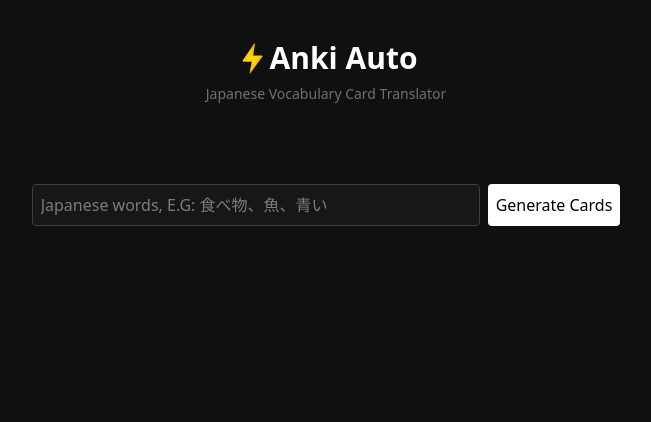
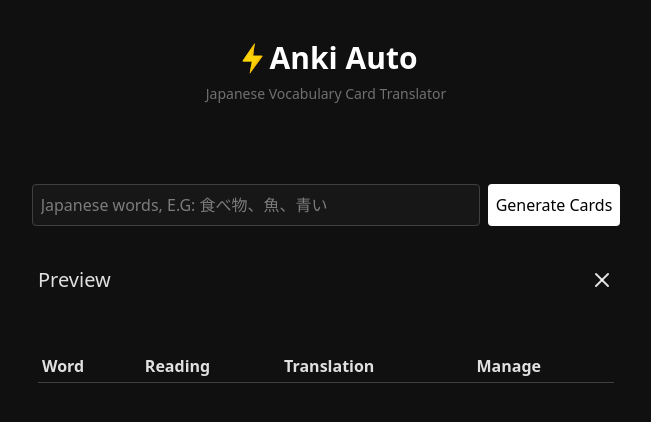
Before and after one commit to AngusBlomley/anki-auto-v2, a React (Vite) app: page / in a window 1280 px wide. Shown: the top 422 px of the page, without its empty margins (314-965 px from the left). Built offline with nearby package versions, Linux system fonts and the light colour scheme.

Commit message:
refactor and update formatting, build table on front end

```diff
--- a/src/App.tsx
+++ b/src/App.tsx
@@ -4,12 +4,13 @@
 import Card from "./components/Card";
 
 import type { TablesInsert } from "./types/supabase";
+import { X } from "lucide-react";
 
 type Word = Omit<TablesInsert<"card">, "type">;
 
 export default function App() {
   const [cards, setCards] = useState<TablesInsert<"card">[]>([]);
-  // const [word, setWord] = useState<Word>();
+  const [words, setWords] = useState<Word[]>([]);
   const [input, setInput] = useState<string>("");
   const [loading, setLoading] = useState<boolean>(false);
   const [flipped, setFlipped] = useState<boolean[]>([]);
@@ -32,10 +33,10 @@
         { ...wordData, type: "sentence" },
         { ...wordData, type: "recall" },
       ];
-
-      console.log(wordData);
       setCards(cards);
       setFlipped(new Array(cards.length).fill(false));
+      setWords((prev) => [...prev, { ...wordData }]);
+      console.log(wordData);
     } catch (error) {
       console.error(error);
     } finally {
@@ -48,7 +49,7 @@
     audio.play();
   };
 
-  // TODO: **Revise**
+  // REDO
   const toggleSide = (i: number) => {
     setFlipped((prev) => prev.map((v, index) => (index === i ? !v : v)));
   };
@@ -80,6 +81,16 @@
           {loading ? (
             <Spinner />
           ) : (
+            <div>
+              <div className="flex justify-between pb-4 min-w-xl">
+                <h2 className="text-xl">Preview</h2>
+                <button>
+                  <X
+                    className="cursor-pointer hover:opacity-50"
+                    onClick={() => setCards([])}
+                  />
+                </button>
+              </div>
               <div className="grid grid-cols-2 gap-4">
                 {cards.map((card, i) => (
                   <div className="flex max-w-3xl" key={i}>
@@ -111,14 +122,34 @@
                   </div>
                 ))}
               </div>
+            </div>
           )}
         </div>
 
         {/* List of words */}
-        <div>
-          {/*{words.map((word) => (
-
-          ))}*/}
+        <div className="flex justify-center w-full">
+          <table className="min-w-xl text-left">
+            {/*{words.length > 0 && (*/}
+            <thead>
+              <tr className="border-b border-[#404040]">
+                <th className="p-1">Word</th>
+                <th>Reading</th>
+                <th>Translation</th>
+                <th>Manage</th>
+              </tr>
+            </thead>
+            <tbody>
+              {words.map((word, i) => (
+                <tr key={i} className="border-b border-[#404040]">
+                  <td className="p-1">{word.word}</td>
+                  <td>{word.reading_word}</td>
+                  <td>{word.english_word}</td>
+                  <td></td>
+                </tr>
+              ))}
+            </tbody>
+            {/*)}*/}
+          </table>
         </div>
       </div>
     </>
```
Also changed, not shown: 1 other file (tests, documents, lock files or other folders). Lines whose indentation alone changed are shown as unchanged.
